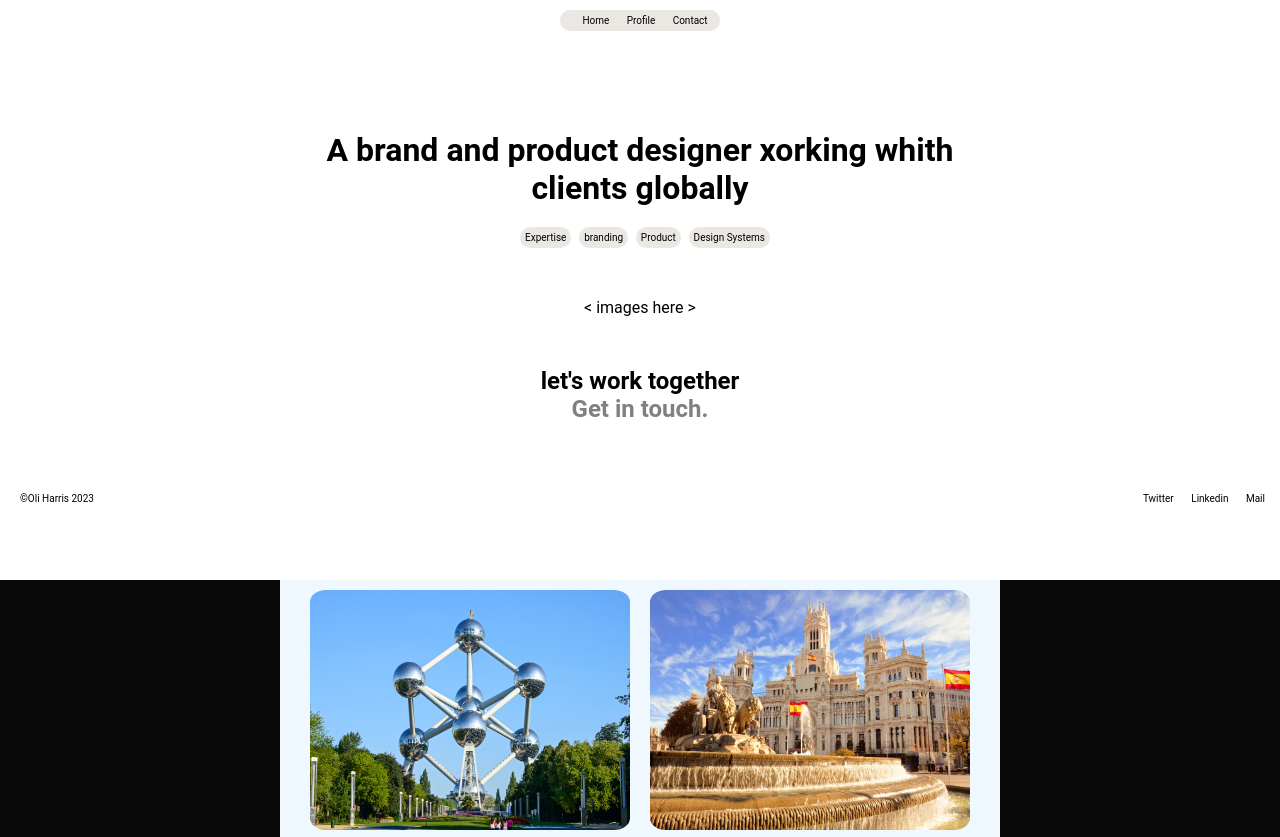
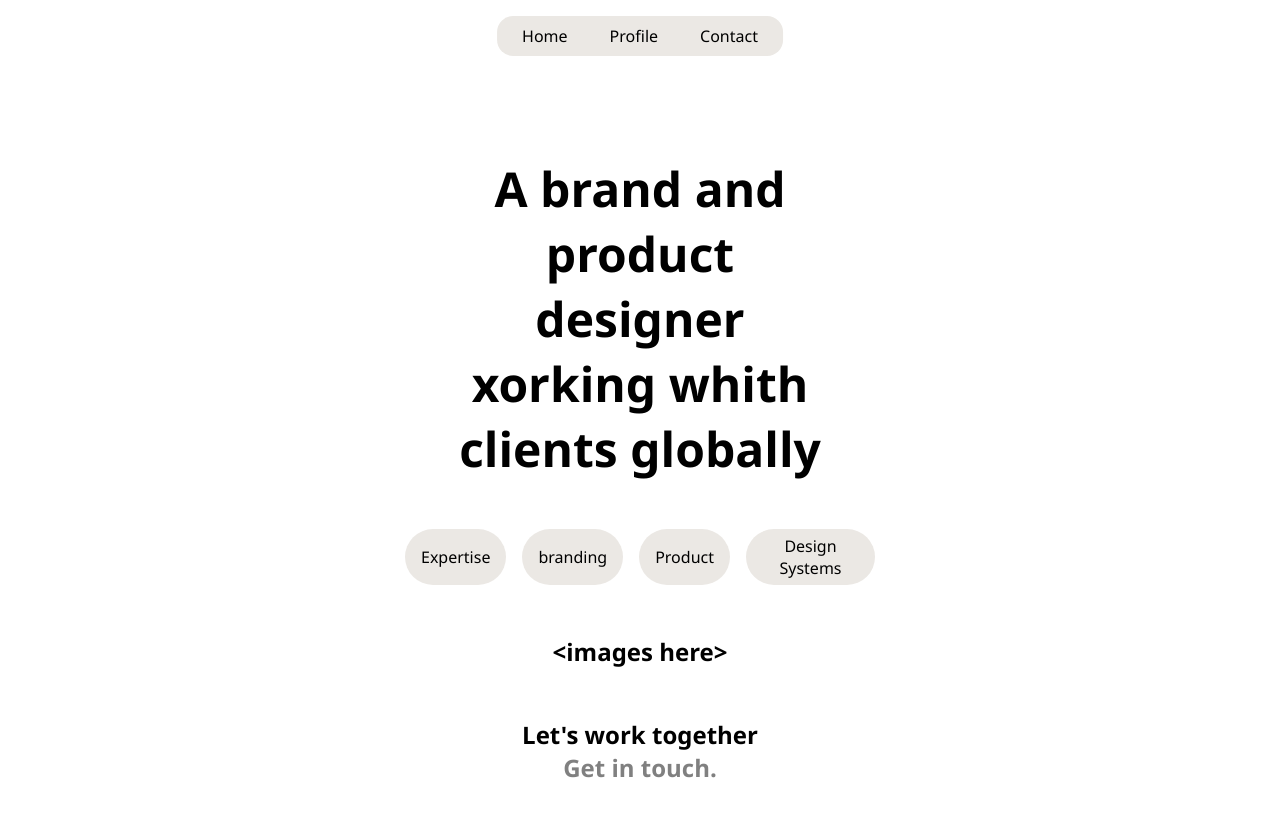
Before and after one commit to Soufianeelala/projet_front_1, a plain HTML site: page index.html in a window 1280 px wide. Shown: the top 837 px of the page. Drawn offline with Linux system fonts and the light colour scheme.

Commit message:
commit modifications faites

```diff
--- a/assets/css/style.css
+++ b/assets/css/style.css
@@ -1,90 +1,85 @@
 *{
-    font-family: 'Roboto';
     margin: 0;
     padding: 0;
     text-decoration: none;
     list-style: none;
+    font-family: 'Segoe UI';
 }
 header nav{
-    margin-top: 10px;
-    display: block;
+    margin-top: 16px;
+    display: inline-block;
+    margin-left: 50%;
+    transform: translateX(-50%);
 }
 header nav ul{
     display: flex;
-    border-radius: 10px;
-    width: 150px;
-    margin: auto;
+    padding: 2px;
+    border-radius: 16px;
     justify-content: space-evenly;
-    padding-left: 10px;
     background-color:rgb(235, 232, 228);
+    padding: 4px;
 }
 header nav ul li{
-    padding: 10px;
-    font-size: x-small;
-    border-radius: 20px;
+    padding: 4px 4px;
+    font-size: 16px;
+    border-radius: 16px;
     padding: 5px;
-
 }
-
+header nav ul li a{
+    color: black;
+    text-decoration: none;
+    padding: 4px 16px;
+    transition: 0.3s;
+}
+header nav ul li a:hover{
+    background-color: white;
+    padding: 4px 16px;
+    border-radius: 16px;
+}
 main{
- text-align: center;
+    text-align: center;
 }
 h1{
-   margin-top: 100px;
-   margin-bottom: 20px;
-   justify-content: center;
-    padding-left:25% ;
-    padding-right: 25%;
+    width: 30%;
+    margin: auto;
+    margin-top: 100px;
+    margin-bottom: 48px;
+    font-weight: 600;
+    font-size: 48px;
 }
 main nav ul{
     display: flex;
-    border-radius: 10px;
-    width: 250px;
+    justify-content:space-between;
+    gap: 16px;
     margin: auto;
-
-    justify-content:space-between;
-    padding-left: 10px;
+    width: 470px;
 }
 main nav ul li{
-    padding: 5px;
-    background-color:rgb(235, 232, 228);;
+    display: flex;
+    justify-content: center;
+    align-items: center;
+    background-color:rgb(235, 232, 228);
+    color: black;
     border-radius: 30px;
-    font-size: x-small;
+    font-size: 16px;
 }
-
-
-main div{
-    margin-top: 50px;
-    margin-bottom: 50px;
+main nav ul li a{
+    padding: 6px 16px;
+    color: black;
+    transition: 0.3s;
+}
+main nav ul li a:hover{
+    background-color: white;
+}
+p{
+    margin: 50px;
+    font-size: 24px;
+    font-weight: 600;
 }
 span{
     display: block;
     color: gray;
     margin-bottom: 70px;
-}
-footer{
-    display: flex;
-    justify-content:space-between;
-    font-size: x-small;
-}
-footer a {
-    padding-right: 15px;
-    color: black;
-}
-footer p{
-    padding-left: 20px;
-}
-a{
-    color: black;
-    text-decoration: none;
-    transition: color 0.3s ease, border-bottom 0.3s ease;
-
-}
-
-a:hover {
-    background-color: #fdfdfd;
-    padding: 15px;
-    border-radius: 35px;
 }
 /* ////////////////// parti gallery//////// */
 body img {
@@ -99,18 +94,13 @@ body img {
     text-align: center;
     align-self: center;
     align-items: center;
-    background-color: rgb(9, 9, 9);
     height: 100%;
-
-
-
 }
 .contenair1{
-    background-color: aliceblue;
+    background-color: #ffffff;
     padding-left: 30px;
     padding-right: 30px;
     height:  100%;
-
 }
 .parti1, .parti2, .parti3 {
     display: flex;
@@ -119,6 +109,19 @@ body img {
     width: 100%;
     margin: 10px 0;
 }
+/* ////////////////// partie footer //////// */
+footer{
+    padding: 100px;
+    display: flex;
+    justify-content:space-between;
+    font-size: 16px;
+}
+footer>div>p{
+    font-size: 16px;
+}
+footer a {
+    color: black;
+}
 /* Responsive////////////////////// */
 @media screen and ( max-width: 700px) {
     .parti1, .parti2, .parti3 {
--- a/index.html
+++ b/index.html
@@ -27,20 +27,10 @@
                 <li><a href="#">Design Systems</a></li>
             </ul>
         </nav>
-        <div> <p> < images here > </images></p></div>
-        <h2>let's work together <span>Get in touch.</span></h2>
-    </main>
-    <footer>
-        <div>  <p>&copy;Oli Harris 2023 </p></div>
-        <div>
-            <a href="">Twitter</a>
-            <a href="">Linkedin</a>
-            <a href="">Mail</a>
-        </div>
-    </footer>
-    <br><br><br><br>
+        <p>&lt;images here&gt;</p>
+        <h2>Let's work together <span>Get in touch.</span></h2>
+
         <!-- /* ////////////////// parti gallery//////// */ -->
-
         <section class="contenair">
             <section class="contenair1">
                 <section class="parti1">
@@ -58,5 +48,16 @@
                 </section>
             </section>
         </section>
+    </main>
+
+
+    <footer>
+        <div><p>&copy; Oli Harris 2023</p></div>
+        <div>
+            <a href="">Twitter</a>
+            <a href="">Linkedin</a>
+            <a href="">Mail</a>
+        </div>
+    </footer>
 </body>
 </html>
```
Lines whose indentation alone changed are shown as unchanged.
